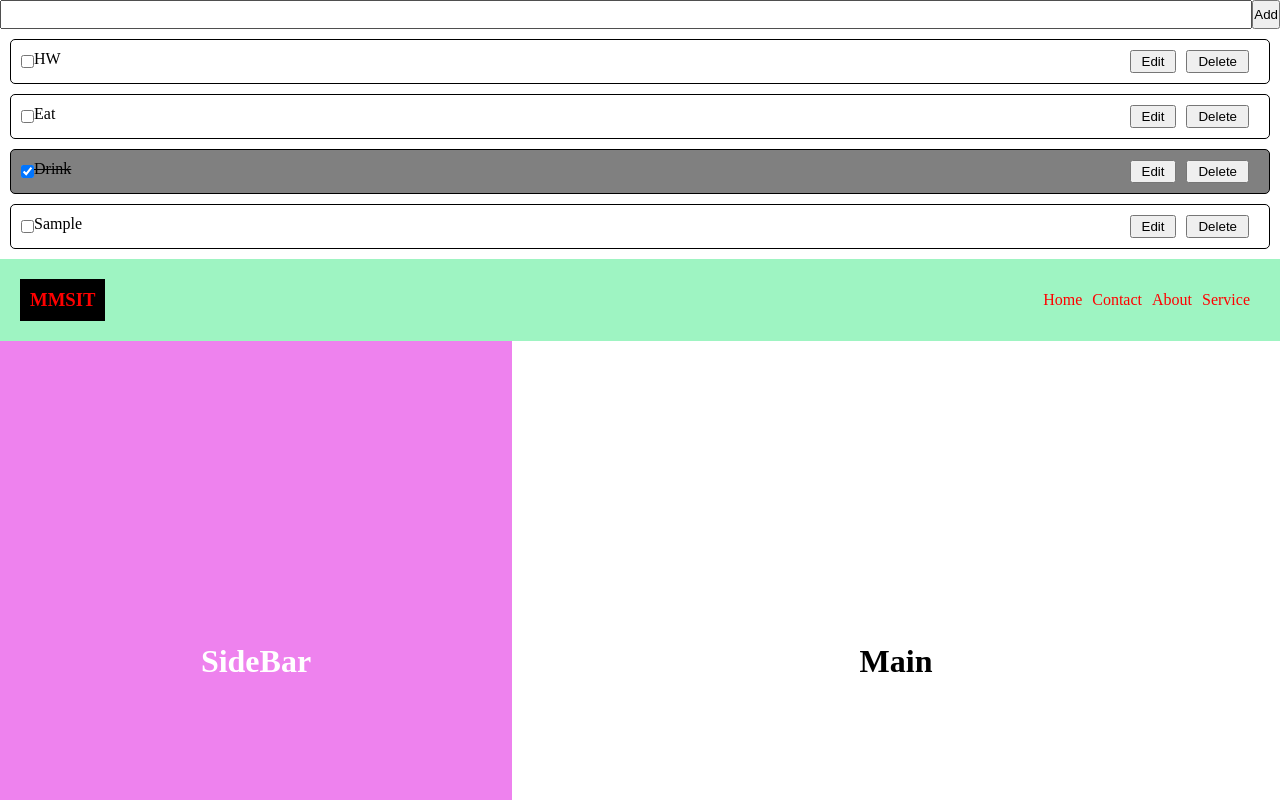
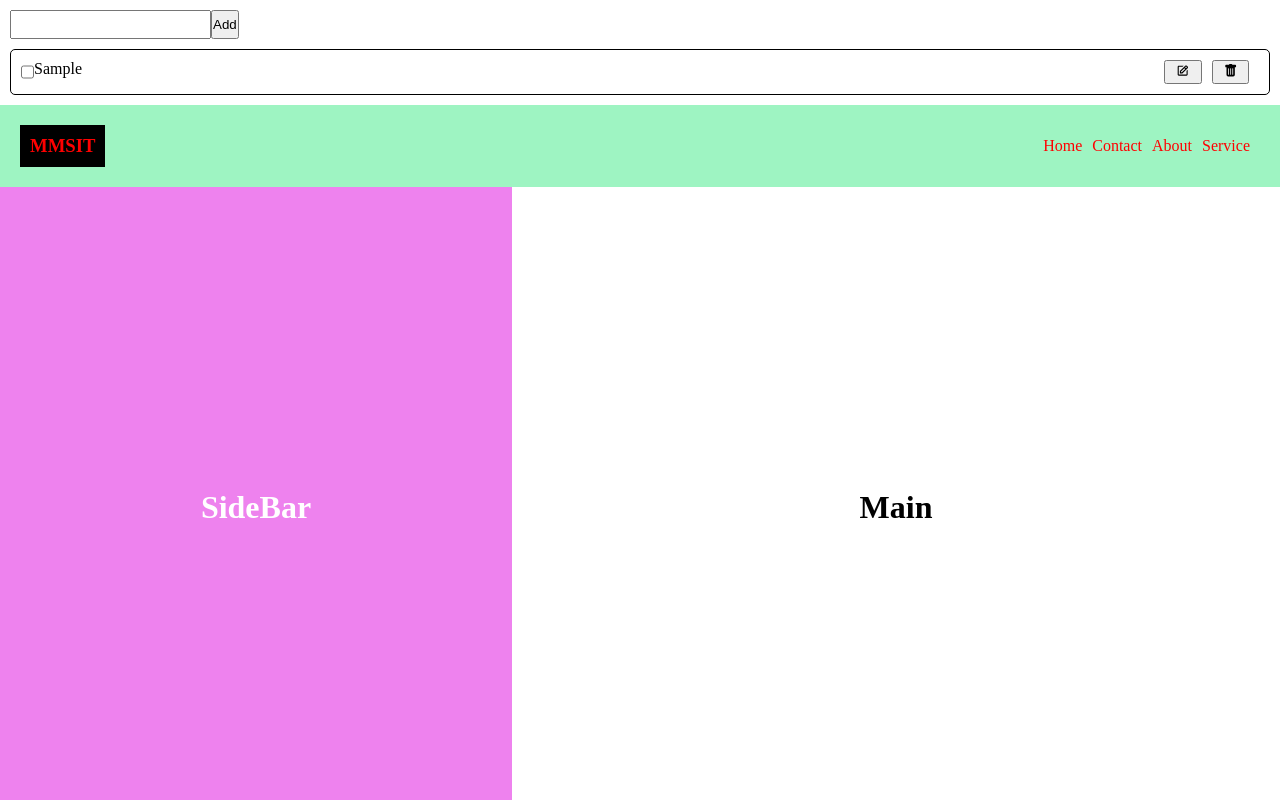
Before and after one commit to mrzinlinhtet/first-react, a React (Create React App) app: page / in a window 1280 px wide. Both pictures are taken after typing "Sample" into the empty fields and a click on the button "Add". Shown: the top 800 px of the page. Built offline with nearby package versions, Linux system fonts and the light colour scheme.

Commit message:
add edit in todo list

```diff
--- a/package.json
+++ b/package.json
@@ -8,7 +8,9 @@
     "@testing-library/user-event": "^13.5.0",
     "react": "^18.2.0",
     "react-dom": "^18.2.0",
+    "react-icons": "^4.10.1",
     "react-scripts": "5.0.1",
+    "uuid": "^9.0.0",
     "web-vitals": "^2.1.4"
   },
   "scripts": {
--- a/src/App.jsx
+++ b/src/App.jsx
@@ -7,29 +7,27 @@ import List from "./components/List";
 // import style from "./components/App.module.css"
 import { useRef, useState } from "react";
 import Form from "./components/Form/Form";
+import {v4 as id} from "uuid"
 
 const App = () => {
   const nameList = ["John", "Jane", "Mary"];
 
-
-  const [initialState, setInitialState] = useState([
-    { text: "HW", id: 1, isDone: false },
-    { text: "Eat", id: 2, isDone: false },
-    { text: "Drink", id: 3, isDone: true },
-  ]);
+  const [initialState, setInitialState] = useState([]);
 
   const handleClick = (text) => {
     // e.preventDefault();
     // console.log(inputRef.current.value);
     // inputRef.current.focus()
     // inputRef.current.style.borderColor = "red";
-    const data = {};
-    data.text = text;
-    data.isDone = false;
-    data.id = Math.random(Date.now()) * 1000000;
-    setInitialState([...initialState, data]); //...spread op
-    // console.log(data);
+    if (text) {
+      const data = {};
+      data.text = text;
+      data.isDone = false;
+      data.id = id();
+      setInitialState([...initialState, data]); //...spread op
+    }
   };
+  // console.log(initialState);
 
   const handleCheck = (id) => {
     console.log(id);
@@ -40,22 +38,43 @@ const App = () => {
     //     return i
     //   }
     // }))
-    setInitialState(initialState.map(i => i.id === id ? {text:i.text,isDone:!i.isDone,id:i.id} : i));
-  }
+    setInitialState(
+      initialState.map((i) =>
+        i.id === id ? { text: i.text, isDone: !i.isDone, id: i.id } : i
+      )
+    );
+  };
 
-  const handleEdit = () => {
-    console.log("edit");
-  }
+  const handleEdit = (id) => {
+    const oldData = initialState.find((i) => i.id === id);
+    // console.log(oldData.text);
+    const value = prompt("Enter new value", oldData.text);
+    if (value) {
+      setInitialState(
+        initialState.map((i) =>
+          i.id === id ? { text: value, isDone: false, id: i.id } : i
+        )
+      );
+    }
+  };
 
   const handleDelete = (id) => {
-    setInitialState(initialState.filter(i => i.id !== id))
-  }
+    setInitialState(initialState.filter((i) => i.id !== id));
+  };
   return (
     <div>
-      <Form onSubmit = {handleClick} />
+      <Form onSubmit={handleClick} />
       {/*<h3 onClick={handleClick}>{initialState}</h3>*/}
       {initialState.map((i) => (
-        <List key={i.id} name={i.text} id={i.id} isDone={i.isDone} onChecked={handleCheck} onEdit={handleEdit} onDelete={handleDelete}/>
+        <List
+          key={i.id}
+          name={i.text}
+          id={i.id}
+          isDone={i.isDone}
+          onChecked={handleCheck}
+          onEdit={handleEdit}
+          onDelete={handleDelete}
+        />
       ))}
       <div className="container">
         <Nav />
--- a/src/components/Form/Form.css
+++ b/src/components/Form/Form.css
@@ -1,8 +1,10 @@
 .formContainer {
      display: flex;
+     margin: 10px;
  }
 
  .formContainer > input {
-     flex: 1;
+     /* flex: 1; */
      padding: 5px 10px;
+
  }
--- a/src/components/List.jsx
+++ b/src/components/List.jsx
@@ -1,5 +1,7 @@
 import React from "react";
 import "./List.css";
+import {BsFillTrashFill} from "react-icons/bs"
+import {BiEdit} from "react-icons/bi"
 
 const List = ({ name, isDone, onChecked, id, onEdit, onDelete }) => {
   // console.log(isDone);
@@ -8,7 +10,7 @@ const List = ({ name, isDone, onChecked, id, onEdit, onDelete }) => {
   };
 
   const handleEdit = () => {
-    onEdit()
+    onEdit(id)
   }
 
   const handleDelete = () => {
@@ -32,8 +34,8 @@ const List = ({ name, isDone, onChecked, id, onEdit, onDelete }) => {
         <p>{name}</p>
       </div>
       <div className="btnContainer">
-        <button onClick={handleEdit}>Edit</button>
-        <button onClick={handleDelete}>Delete</button>
+        <button onClick={handleEdit}><BiEdit /></button>
+        <button onClick={handleDelete}><BsFillTrashFill /></button>
       </div>
     </div>
   );
```
Also changed, not shown: 1 other file (tests, documents, lock files or other folders).
